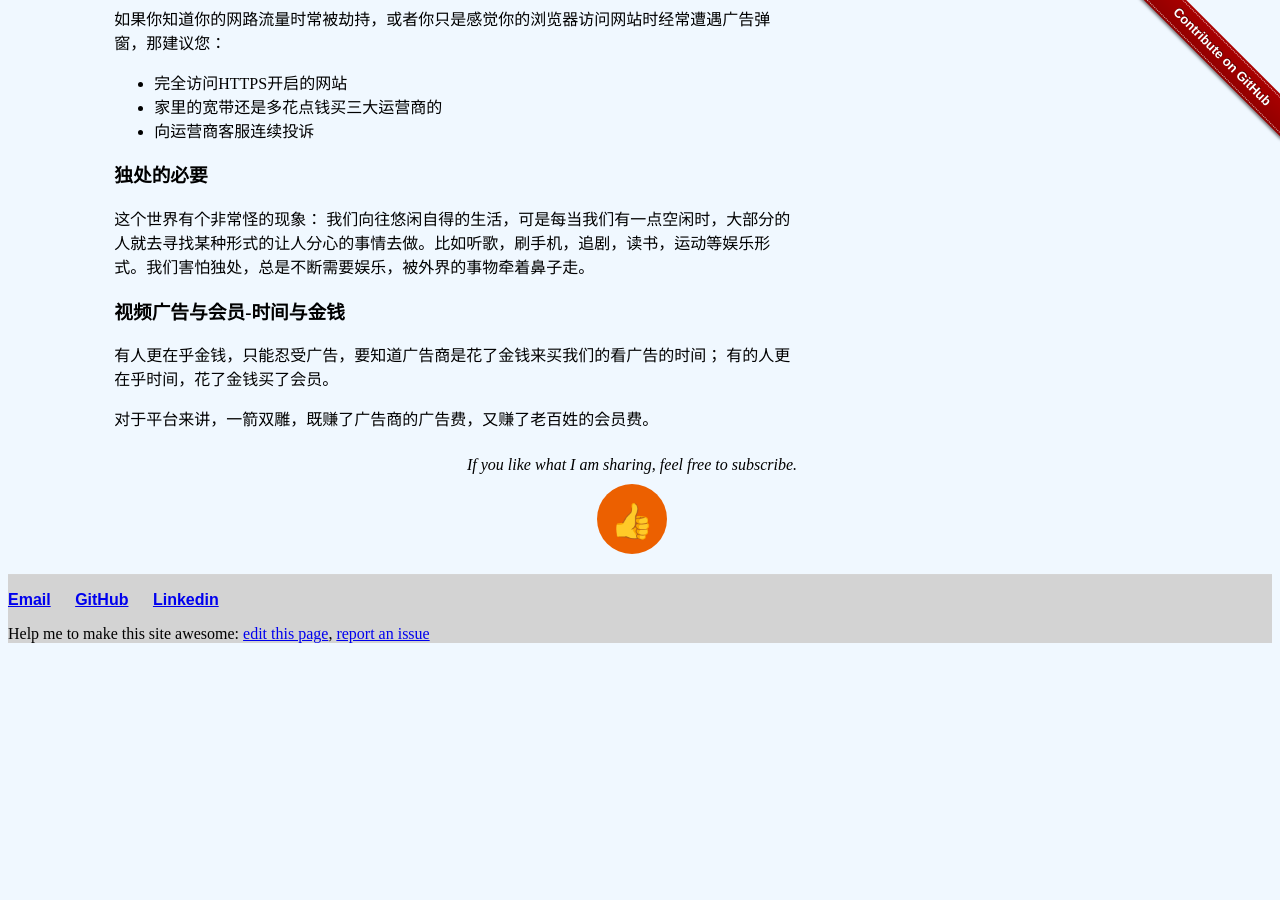
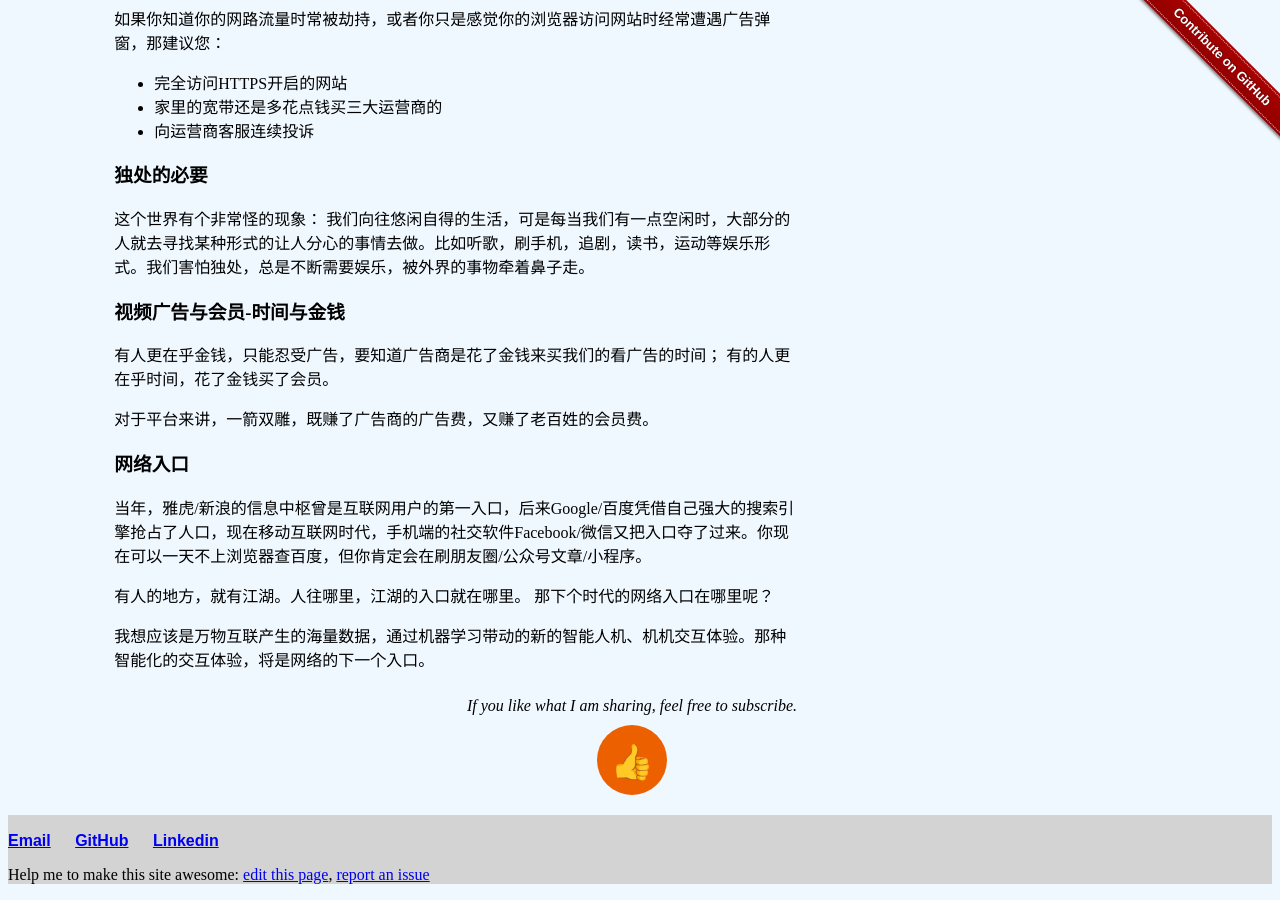
Before and after one commit to liuning0820/liuning0820.github.io, a Jekyll site: the page built from _posts/2019-07-27-mindset-2019.md, in a window 1280 px wide and 900 px high, scrolled down 8676 px. Built offline with Jekyll 4.4.1, drawn with Linux system fonts in a browser that asks for light colours; comment, search, counter and statistics services are not loaded; before the commit the page ends 9335 px from its top, so only the background shows below that.

Commit message:
Mindset：What's the next entry point for the network

```diff
--- a/_posts/2019-07-27-mindset-2019.md
+++ b/_posts/2019-07-27-mindset-2019.md
@@ -262,3 +262,12 @@ Table Of Context:
 有的人更在乎时间，花了金钱买了会员。
 
 对于平台来讲，一箭双雕，既赚了广告商的广告费，又赚了老百姓的会员费。
+
+### 网络入口
+
+当年，雅虎/新浪的信息中枢曾是互联网用户的第一入口，后来Google/百度凭借自己强大的搜索引擎抢占了人口，现在移动互联网时代，手机端的社交软件Facebook/微信又把入口夺了过来。你现在可以一天不上浏览器查百度，但你肯定会在刷朋友圈/公众号文章/小程序。
+
+有人的地方，就有江湖。人往哪里，江湖的入口就在哪里。
+那下个时代的网络入口在哪里呢？
+
+我想应该是万物互联产生的海量数据，通过机器学习带动的新的智能人机、机机交互体验。那种智能化的交互体验，将是网络的下一个入口。
```
